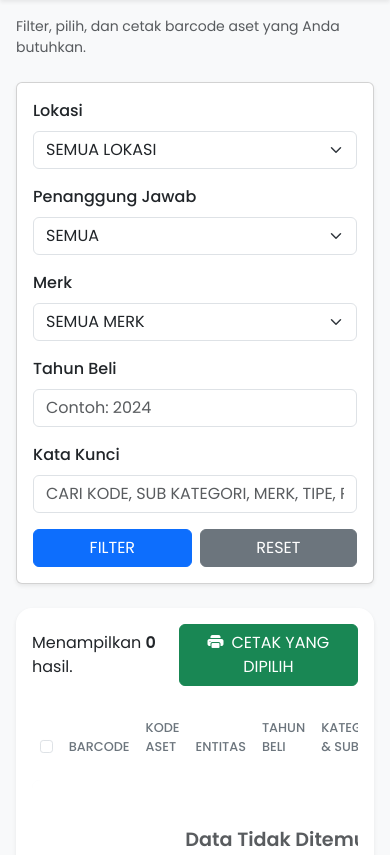
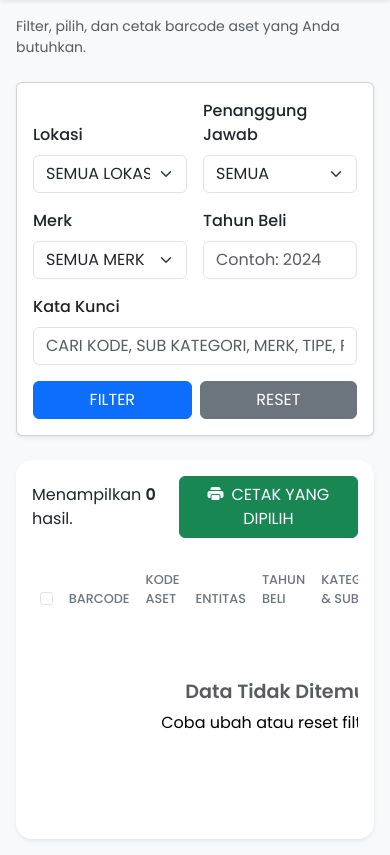
Before and after one commit to majeri03/manajemen-aset, a CodeIgniter 4 app: the page made by app/Views/aset/barcodes.php in a window 390 px wide. Shown: the part 56-911 px from the top of the page. Run offline with PHP 8.4 and a stand-in for CodeIgniter, Linux system fonts and the light colour scheme; the template is opened without the code that fills it, so the values that code supplies are empty; some libraries are stand-ins or nearby versions.

Commit message:
ResponsiveMobile

```diff
--- a/app/Views/aset/barcodes.php
+++ b/app/Views/aset/barcodes.php
@@ -54,7 +54,7 @@
 <div class="card shadow-sm mb-4 filter-card">
     <div class="card-body">
         <form action="<?= base_url('aset/barcodes') ?>" method="get" class="row g-3 align-items-end">
-            <div class="col-md-3">
+            <div class="col-6 col-md-3">
                 <label for="filter-lokasi" class="form-label">Lokasi</label>
                 <select name="lokasi_id" id="filter-lokasi" class="form-select">
                     <option value="">SEMUA LOKASI</option>
@@ -65,7 +65,7 @@
                     <?php endforeach; ?>
                 </select>
             </div>
-            <div class="col-md-3">
+            <div class="col-6 col-md-3">
                 <label for="filter-penanggung-jawab" class="form-label">Penanggung Jawab</label>
                 <select name="penanggung_jawab" id="filter-penanggung-jawab" class="form-select">
                     <option value="">SEMUA</option>
@@ -76,7 +76,7 @@
                     <?php endforeach; ?>
                 </select>
             </div>
-            <div class="col-md-3">
+            <div class="col-6 col-md-3">
                 <label for="filter-merk" class="form-label">Merk</label>
                 <select name="merk_id" id="filter-merk" class="form-select">
                     <option value="">SEMUA MERK</option>
@@ -87,22 +87,21 @@
                     <?php endforeach; ?>
                 </select>
             </div>
-            <div class="col-md-3">
+            <div class="col-6 col-md-3">
                 <label for="tahun" class="form-label">Tahun Beli</label>
                 <input type="number" name="tahun" id="tahun" class="form-control" placeholder="Contoh: 2024" value="<?= esc($filters['tahun'] ?? '') ?>">
             </div>
-            <div class="col-md-12">
+            <div class="col-12">
                 <label for="keyword" class="form-label">Kata Kunci</label>
                 <input type="text" name="keyword" id="keyword" class="form-control" placeholder="CARI KODE, SUB KATEGORI, MERK, TIPE, PENANGGUNG JAWAB..." value="<?= esc($filters['keyword'] ?? '') ?>" oninput="this.value = this.value.toUpperCase()">
             </div>
-            <div class="col-md-12 d-flex">
+            <div class="col-12 d-flex">
                 <button type="submit" class="btn btn-primary flex-grow-1 me-2">FILTER</button>
                 <a href="<?= base_url('aset/barcodes') ?>" class="btn btn-secondary flex-grow-1">RESET</a>
             </div>
         </form>
     </div>
 </div>
-
 <div class="table-container shadow-sm">
     <div class="d-flex justify-content-between align-items-center mb-3">
         <span>Menampilkan <strong><?= count($asets) ?></strong> hasil.</span>
--- a/app/Views/user/index.php
+++ b/app/Views/user/index.php
@@ -41,7 +41,7 @@
             <thead>
                 <tr>
                     <th>Nama Lengkap</th>
-                    <th>Email</th>
+                    <th class="d-none d-md-table-cell">Email</th>
                     <th>Role</th>
                     <th class="text-center">Izin Stock Opname</th>
                     <th>Aksi</th>
@@ -52,7 +52,7 @@
                     <?php foreach ($users as $user): ?>
                         <tr>
                             <td><?= esc($user->full_name) ?></td>
-                            <td><?= esc($user->email) ?></td>
+                            <td class="d-none d-md-table-cell"><?= esc($user->email) ?></td>
                             <td><span class="badge bg-info"><?= esc(ucfirst($user->role)) ?></span></td>
                             <td class="text-center">
                                 <div class="form-check form-switch d-inline-block">
```
Also changed, not shown: app/Views/aset/index.php (+12 -11 lines), app/Views/stock_opname/index.php (+4 -4 lines).
